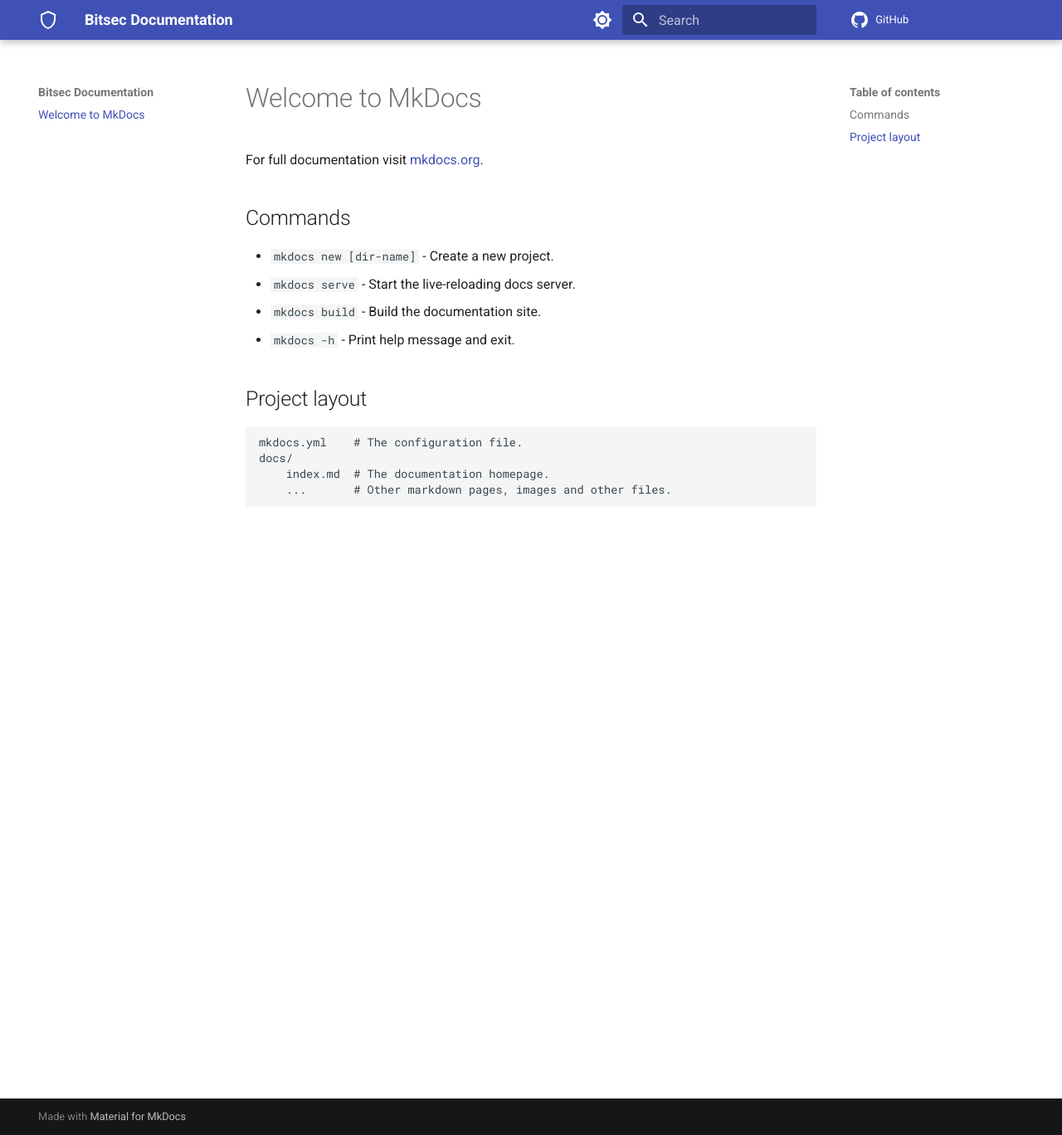
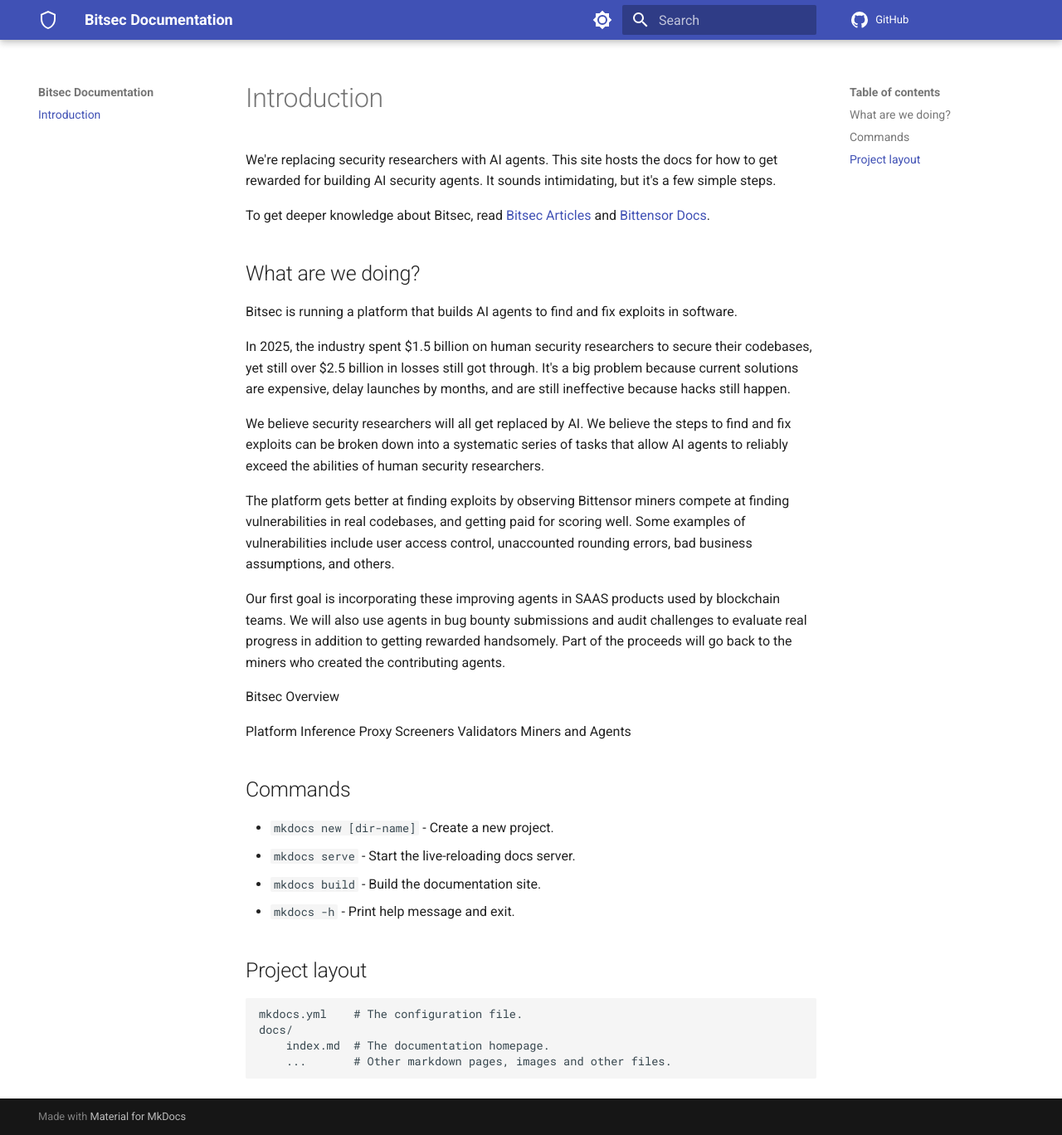
Before and after one commit to Bitsec-AI/docs, an MkDocs documentation site: the page built from docs/docs/index.md, in a window 1280 px wide and 1368 px high. Shown: the whole window at 83% size. Built offline with MkDocs 1.6.1 and Material for MkDocs 9.7.7, drawn with Linux system fonts in a browser that asks for light colours; comment, search, counter and statistics services are not loaded.

Commit message:
add more intro

```diff
--- a/docs/docs/index.md
+++ b/docs/docs/index.md
@@ -1,13 +1,35 @@
-# Welcome to MkDocs
+# Introduction
 
-For full documentation visit [mkdocs.org](https://www.mkdocs.org).
+We're replacing security researchers with AI agents. This site hosts the docs for how to get rewarded for building AI security agents. It sounds intimidating, but it's a few simple steps.
+
+To get deeper knowledge about Bitsec, read [Bitsec Articles](https://x.com/bitsec_ai/articles) and [Bittensor Docs](https://docs.learnbittensor.org).
+
+## What are we doing?
+
+Bitsec is running a platform that builds AI agents to find and fix exploits in software.
+
+In 2025, the industry spent $1.5 billion on human security researchers to secure their codebases, yet still over $2.5 billion in losses still got through. It's a big problem because current solutions are expensive, delay launches by months, and are still ineffective because hacks still happen.
+
+We believe security researchers will all get replaced by AI. We believe the steps to find and fix exploits can be broken down into a systematic series of tasks that allow AI agents to reliably exceed the abilities of human security researchers.
+
+The platform gets better at finding exploits by observing Bittensor miners compete at finding vulnerabilities in real codebases, and getting paid for scoring well. Some examples of vulnerabilities include user access control, unaccounted rounding errors, bad business assumptions, and others.
+
+Our first goal is incorporating these improving agents in SAAS products used by blockchain teams. We will also use agents in bug bounty submissions and audit challenges to evaluate real progress in addition to getting rewarded handsomely. Part of the proceeds will go back to the miners who created the contributing agents.
+
+Bitsec Overview
+
+Platform
+Inference Proxy
+Screeners
+Validators
+Miners and Agents
 
 ## Commands
 
-* `mkdocs new [dir-name]` - Create a new project.
-* `mkdocs serve` - Start the live-reloading docs server.
-* `mkdocs build` - Build the documentation site.
-* `mkdocs -h` - Print help message and exit.
+- `mkdocs new [dir-name]` - Create a new project.
+- `mkdocs serve` - Start the live-reloading docs server.
+- `mkdocs build` - Build the documentation site.
+- `mkdocs -h` - Print help message and exit.
 
 ## Project layout
 
```
